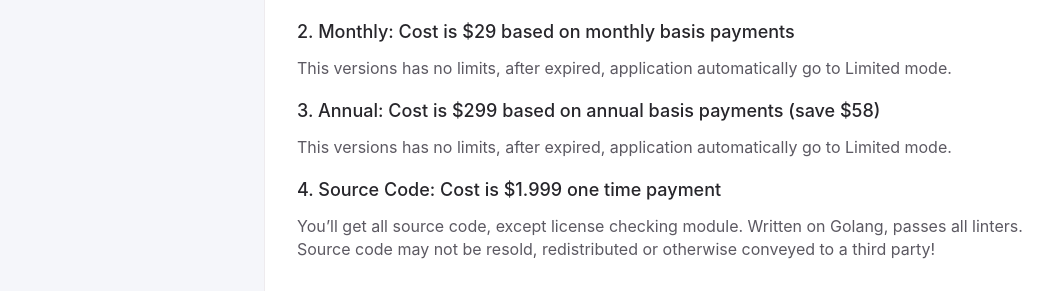
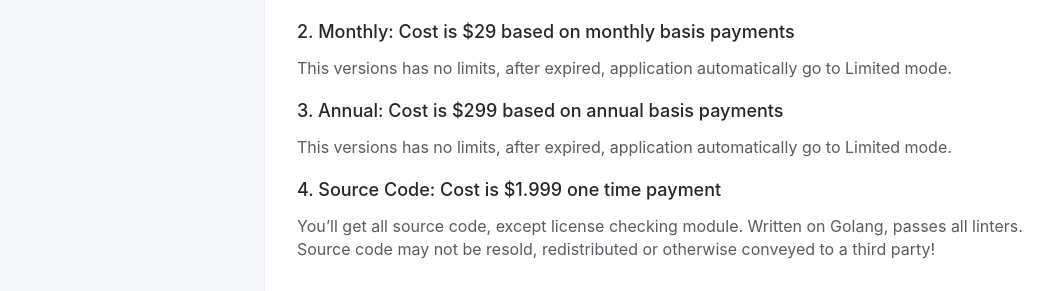
Before and after one commit to RapidCodeLab/gopusher-wiki, a Jekyll site: the page built from docs/05-price.md, in a window 1280 px wide. Shown: the part 296-587 px from the top of the page, without its empty margins (91-1150 px from the left). Built offline with Jekyll 4.4.1, drawn with Linux system fonts in a browser that asks for light colours; our own code applies the rules of GitHub Pages for plain Markdown files.

```diff
--- a/docs/05-price.md
+++ b/docs/05-price.md
@@ -13,7 +13,7 @@ Limited version is full featured, but have limit on subscribers amount. The limi
 This versions has no limits, after expired, application automatically go to Limited mode.
 
 
-### 3. Annual: Cost is $299 based on annual basis payments (save $58)
+### 3. Annual: Cost is $299 based on annual basis payments
 
 This versions has no limits, after expired, application automatically go to Limited mode.
 
```
